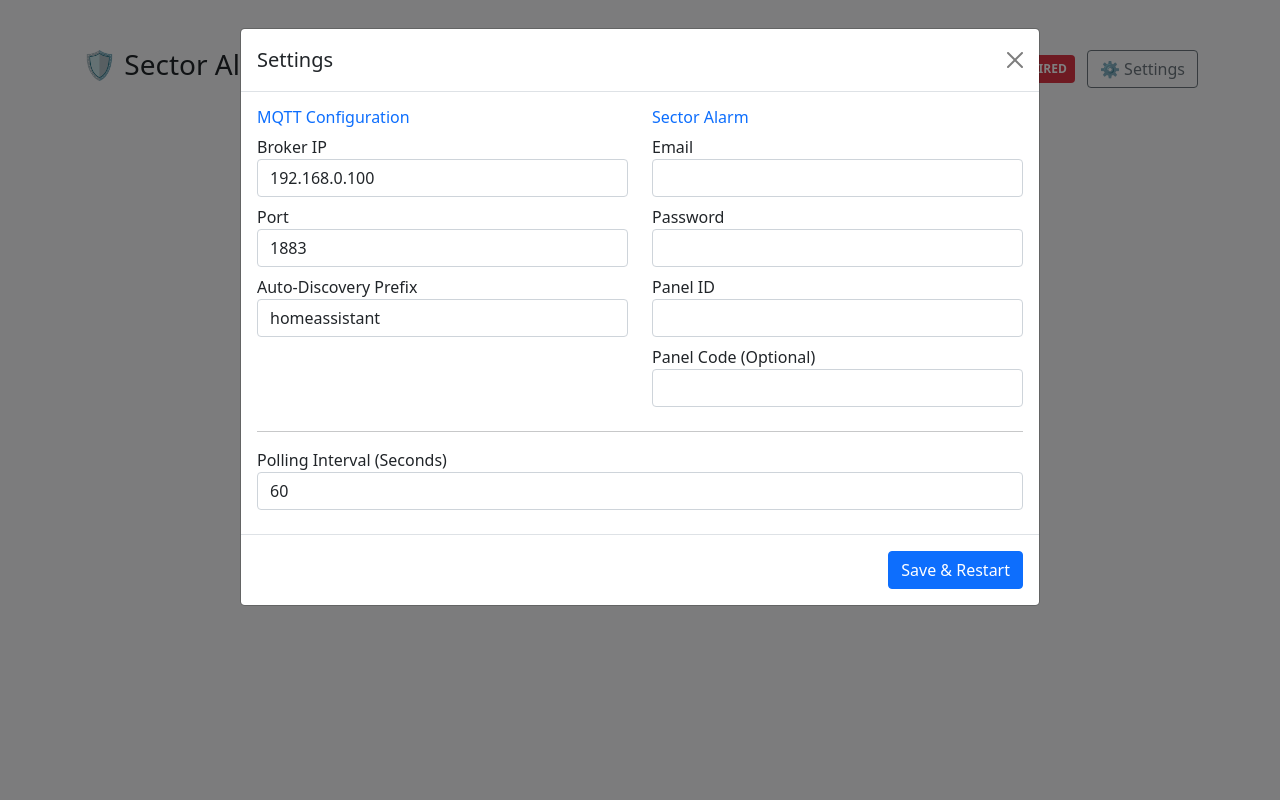
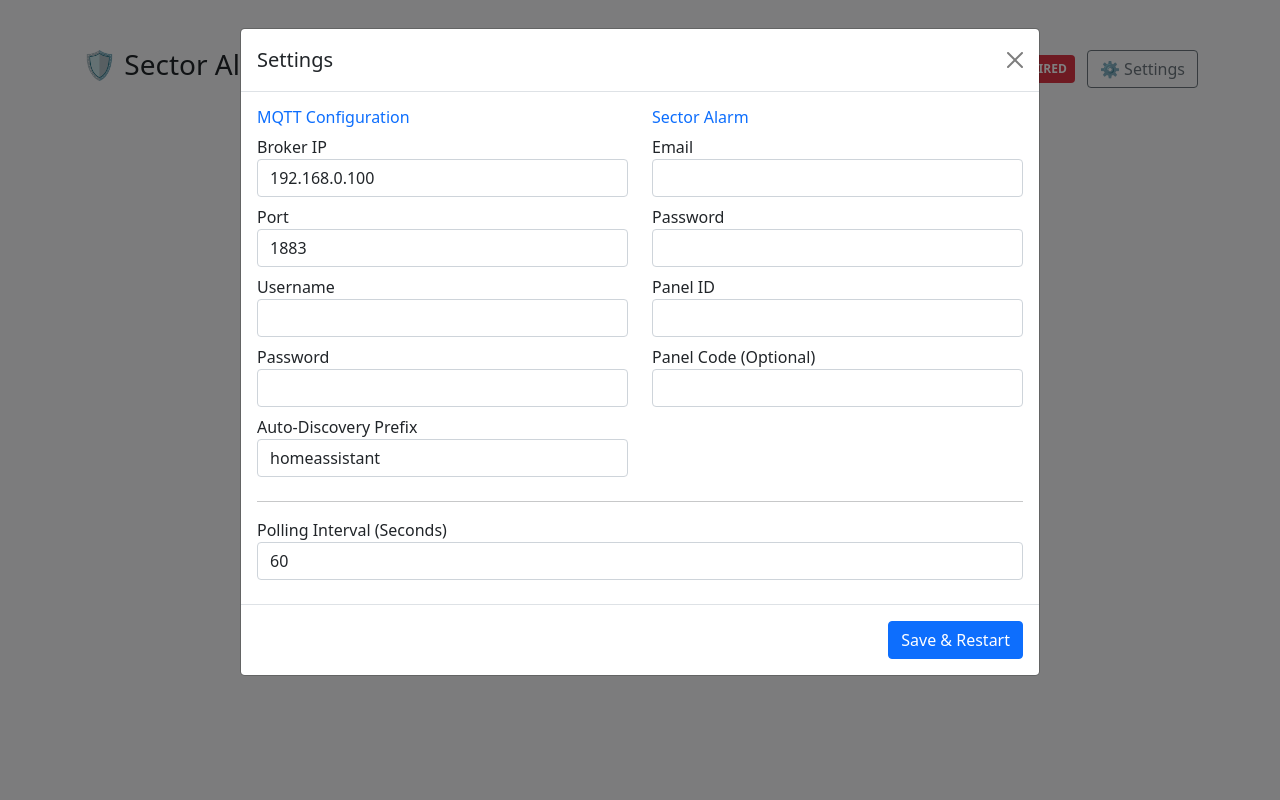
Before and after one commit to stone17/mysectoralarm-mqtt-bridge, a FastAPI app: page / in a window 1280 px wide, after a click on "⚙️ Settings". Run offline with FastAPI, Linux system fonts and the light colour scheme.

Commit message:
add mqtt password option

```diff
--- a/app/main.py
+++ b/app/main.py
@@ -31,6 +31,8 @@
         self.data = {
             "mqtt_broker": os.getenv("MQTT_BROKER", "192.168.0.100"),
             "mqtt_port": int(os.getenv("MQTT_PORT", 1883)),
+            "mqtt_username": os.getenv("MQTT_USERNAME", ""),
+            "mqtt_password": os.getenv("MQTT_PASSWORD", ""),
             "mqtt_prefix": "sector",
             "discovery_prefix": "homeassistant",
             "poll_interval": 60,
@@ -79,6 +81,13 @@
             broker = cfg.data.get('mqtt_broker')
             if broker:
                 print(f"DEBUG: MQTT Connecting to {broker}...")
+
+                # Set Username/Password if configured
+                user = cfg.data.get('mqtt_username')
+                pwd = cfg.data.get('mqtt_password')
+                if user and pwd:
+                    self.client.username_pw_set(user, pwd)
+
                 self.client.connect(broker, int(cfg.data.get('mqtt_port', 1883)), 60)
                 # Set Last Will (Availability)
                 base = cfg.data.get("mqtt_prefix", "sector")
@@ -353,6 +362,7 @@
     email: str = Form(...), password: str = Form(""),
     panel_id: str = Form(...), panel_code: str = Form(""),
     mqtt_broker: str = Form(...), mqtt_port: int = Form(...),
+    mqtt_username: str = Form(""), mqtt_password: str = Form(""),
     discovery_prefix: str = Form(...), poll_interval: int = Form(...)
 ):
     global sector_api, system_state
@@ -361,6 +371,7 @@
     cfg.data.update({
         "email": email, "password": password, "panel_id": str(panel_id),
         "panel_code": panel_code, "mqtt_broker": mqtt_broker, "mqtt_port": int(mqtt_port),
+        "mqtt_username": mqtt_username, "mqtt_password": mqtt_password,
         "discovery_prefix": discovery_prefix, "poll_interval": int(poll_interval)
     })
     cfg.save()
--- a/app/templates/index.html
+++ b/app/templates/index.html
@@ -97,6 +97,8 @@
                                 <h6 class="text-primary">MQTT Configuration</h6>
                                 <div class="mb-2"><label>Broker IP</label><input type="text" name="mqtt_broker" class="form-control" value="{{ config.mqtt_broker }}" required></div>
                                 <div class="mb-2"><label>Port</label><input type="number" name="mqtt_port" class="form-control" value="{{ config.mqtt_port }}" required></div>
+                                <div class="mb-2"><label>Username</label><input type="text" name="mqtt_username" class="form-control" value="{{ config.mqtt_username }}"></div>
+                                <div class="mb-2"><label>Password</label><input type="password" name="mqtt_password" class="form-control" value="{{ config.mqtt_password }}"></div>
                                 <div class="mb-2"><label>Auto-Discovery Prefix</label><input type="text" name="discovery_prefix" class="form-control" value="{{ config.discovery_prefix }}" required></div>
                             </div>
                             <div class="col-md-6">
```
